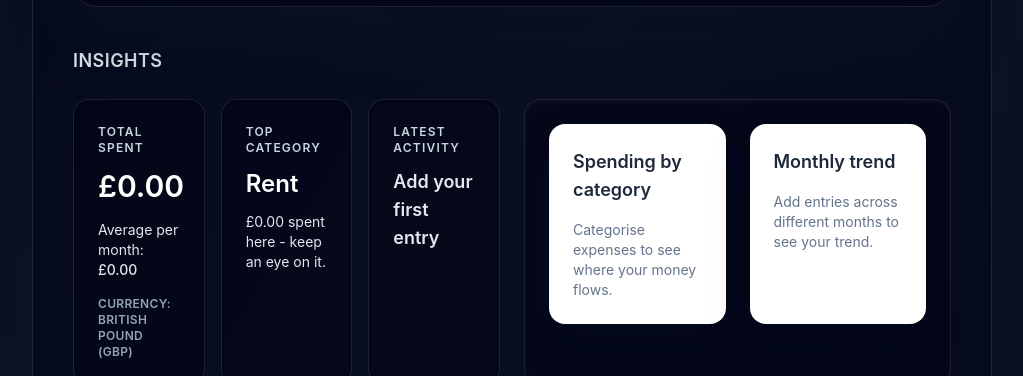
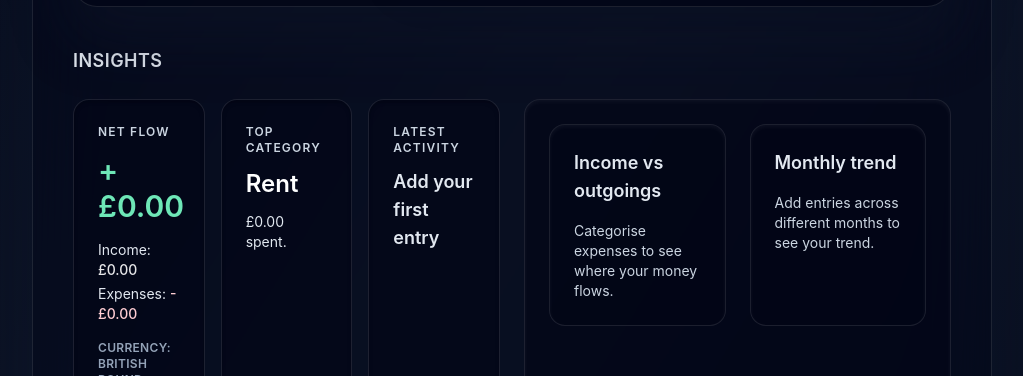
Before and after one commit to HecticMike/money-map, a React (Vite) app: page / in a window 1280 px wide. Shown: the part 840-1216 px from the top of the page, without its empty margins (128-1151 px from the left). Built offline with nearby package versions, Linux system fonts and the light colour scheme; no server answers.

Commit message:
Add income sources

```diff
--- a/src/App.tsx
+++ b/src/App.tsx
@@ -12,7 +12,7 @@ import { downloadExpensesFromDrive, uploadExpensesToDrive } from "./utils/google
 import { useCurrency, CURRENCY_SELECT_OPTIONS, type SupportedCurrency } from "./hooks/useCurrency";
 
 export const App: React.FC = () => {
-  const { expenses, stats, addExpense, updateExpense, deleteExpense, replaceExpenses } = useExpenses();
+  const { expenses, stats, incomeTotal, expenseTotal, addExpense, updateExpense, deleteExpense, replaceExpenses } = useExpenses();
   const drive = useDriveContext();
   const [editingExpense, setEditingExpense] = useState<Expense | null>(null);
   const [message, setMessage] = useState<string | null>(null);
@@ -212,7 +212,7 @@ export const App: React.FC = () => {
           <section id="insights" className="flex flex-col gap-6">
             <h2 className="text-lg font-semibold tracking-wide text-slate-200 uppercase">Insights</h2>
             <div className="grid gap-6 lg:grid-cols-2">
-              <SummaryGrid stats={stats} expenses={expenses} formatAmount={format} currencyLabel={currencyLabel} />
+              <SummaryGrid stats={stats} expenses={expenses} formatAmount={format} currencyLabel={currencyLabel} incomeTotal={incomeTotal} expenseTotal={expenseTotal} />
               <div className="rounded-2xl border border-white/10 bg-slate-950/60 p-6 shadow-inner shadow-white/5">
                 <SpendingCharts stats={stats} formatAmount={format} />
               </div>
--- a/src/components/ExpenseCard.tsx
+++ b/src/components/ExpenseCard.tsx
@@ -11,6 +11,8 @@ interface ExpenseCardProps {
 export const ExpenseCard: React.FC<ExpenseCardProps> = ({ expense, onEdit, onDelete, formatAmount }) => {
   const categoryMeta = CATEGORY_META[expense.category];
   const formattedDate = format(new Date(expense.date), "MMM d, yyyy");
+  const isIncome = categoryMeta.type === "income";
+  const amountDisplay = `${isIncome ? "+" : "-"}${formatAmount(expense.amount)}`;
 
   return (
     <article
@@ -19,7 +21,7 @@ export const ExpenseCard: React.FC<ExpenseCardProps> = ({ expense, onEdit, onDel
     >
       <div className="flex flex-1 flex-col gap-1">
         <div className="flex items-center justify-between gap-3">
-          <span className="text-lg font-semibold text-white">{formatAmount(expense.amount)}</span>
+          <span className="text-lg font-semibold text-white">{amountDisplay}</span>
           <span
             className="inline-flex items-center rounded-lg bg-slate-900/60 px-3 py-1 text-xs font-semibold uppercase tracking-wide"
             style={{ color: categoryMeta.color }}
--- a/src/components/ExpenseForm.tsx
+++ b/src/components/ExpenseForm.tsx
@@ -1,7 +1,7 @@
 import { useEffect } from "react";
 import { useForm } from "react-hook-form";
 import { formatISO } from "date-fns";
-import { CATEGORY_META, type Expense, type ExpenseDraft } from "../types";
+import { CATEGORY_META, INCOME_CATEGORIES, type Expense, type ExpenseDraft } from "../types";
 
 interface ExpenseFormValues {
   amount: number | string;
@@ -19,6 +19,10 @@ interface ExpenseFormProps {
 }
 
 const DEFAULT_CATEGORY: ExpenseDraft["category"] = "living_home_groceries";
+const expenseOptions = (Object.entries(CATEGORY_META) as Array<[ExpenseDraft["category"], (typeof CATEGORY_META)[ExpenseDraft["category"]]]>).filter(
+  ([, meta]) => meta.type === "expense"
+);
+const incomeOptions = INCOME_CATEGORIES.map((key) => [key, CATEGORY_META[key]] as const);
 
 const toFormValues = (expense?: Expense | null): ExpenseFormValues => {
   if (expense == null) {
@@ -107,11 +111,20 @@ export const ExpenseForm: React.FC<ExpenseFormProps> = ({
             {...register("category", { required: true })}
             className="w-full rounded-xl border border-white/10 bg-slate-900/60 px-4 py-3 text-base text-slate-200 shadow-sm focus:border-sky-400 focus:outline-none focus:ring-2 focus:ring-sky-400/30"
           >
-            {Object.entries(CATEGORY_META).map(([key, meta]) => (
-              <option key={key} value={key}>
-                {meta.label}
-              </option>
-            ))}
+            <optgroup label="Income">
+              {incomeOptions.map(([key, meta]) => (
+                <option key={key} value={key}>
+                  {meta.label}
+                </option>
+              ))}
+            </optgroup>
+            <optgroup label="Expenses">
+              {expenseOptions.map(([key, meta]) => (
+                <option key={key} value={key}>
+                  {meta.label}
+                </option>
+              ))}
+            </optgroup>
           </select>
         </label>
       </div>
--- a/src/components/SpendingCharts.tsx
+++ b/src/components/SpendingCharts.tsx
@@ -40,7 +40,7 @@ export const SpendingCharts: React.FC<SpendingChartsProps> = ({ stats, formatAmo
       labels,
       datasets: [
         {
-          label: 'Spending by category',
+          label: 'Income vs outgoings',
           data,
           backgroundColor: colors,
           borderWidth: 2,
@@ -126,26 +126,26 @@ export const SpendingCharts: React.FC<SpendingChartsProps> = ({ stats, formatAmo
 
   return (
     <div className="grid gap-6 lg:grid-cols-2">
-      <div className="rounded-2xl bg-white p-6 shadow-card">
-        <h3 className="text-lg font-semibold text-slate-800">Spending by category</h3>
+      <div className="rounded-2xl border border-white/10 bg-slate-950/60 p-6 shadow-inner shadow-white/5">
+        <h3 className="text-lg font-semibold text-slate-200">Income vs outgoings</h3>
         {categoryChartData.labels.length > 0 ? (
           <div className="mt-6">
             <Doughnut data={categoryChartData} options={categoryChartOptions} />
           </div>
         ) : (
-          <p className="mt-4 text-sm text-slate-500">
+          <p className="mt-4 text-sm text-slate-300">
             Categorise expenses to see where your money flows.
           </p>
         )}
       </div>
-      <div className="rounded-2xl bg-white p-6 shadow-card">
-        <h3 className="text-lg font-semibold text-slate-800">Monthly trend</h3>
+      <div className="rounded-2xl border border-white/10 bg-slate-950/60 p-6 shadow-inner shadow-white/5">
+        <h3 className="text-lg font-semibold text-slate-200">Monthly trend</h3>
         {trendChartData.labels.length > 1 ? (
           <div className="mt-6 h-72">
             <Line data={trendChartData} options={trendChartOptions} />
           </div>
         ) : (
-          <p className="mt-4 text-sm text-slate-500">
+          <p className="mt-4 text-sm text-slate-300">
             Add entries across different months to see your trend.
           </p>
         )}
--- a/src/components/SummaryGrid.tsx
+++ b/src/components/SummaryGrid.tsx
@@ -6,11 +6,22 @@ interface SummaryGridProps {
   expenses: Expense[];
   formatAmount: (value: number) => string;
   currencyLabel: string;
+  incomeTotal: number;
+  expenseTotal: number;
 }
 
-export const SummaryGrid: React.FC<SummaryGridProps> = ({ stats, expenses, formatAmount, currencyLabel }) => {
-  const monthsCount = new Set(stats.monthlyTotals.map((item) => item.month)).size || 1;
-  const averagePerMonth = stats.total / monthsCount;
+export const SummaryGrid: React.FC<SummaryGridProps> = ({
+  stats,
+  expenses,
+  formatAmount,
+  currencyLabel,
+  incomeTotal,
+  expenseTotal
+}) => {
+  const netFlow = incomeTotal - expenseTotal;
+  const netClass = netFlow >= 0 ? "text-emerald-300" : "text-rose-300";
+  const netPrefix = netFlow >= 0 ? "+" : "-";
+  const netAmount = Math.abs(netFlow);
 
   const [topCategoryKey, topCategoryValue] =
     (Object.entries(stats.byCategory)
@@ -23,10 +34,13 @@ export const SummaryGrid: React.FC<SummaryGridProps> = ({ stats, expenses, forma
   return (
     <div className="grid gap-4 md:grid-cols-3">
       <div className="rounded-2xl border border-white/10 bg-slate-950/60 p-6 shadow-inner shadow-black/20">
-        <p className="text-xs font-semibold uppercase tracking-widest text-slate-300">Total spent</p>
-        <p className="mt-3 text-3xl font-semibold text-white">{formatAmount(stats.total)}</p>
+        <p className="text-xs font-semibold uppercase tracking-widest text-slate-300">Net flow</p>
+        <p className={`mt-3 text-3xl font-semibold ${netClass}`}>{`${netPrefix}${formatAmount(netAmount)}`}</p>
         <p className="mt-4 text-sm text-slate-200">
-          Average per month: <span className="font-medium text-white/90">{formatAmount(averagePerMonth)}</span>
+          Income: <span className="font-medium text-white/90">{formatAmount(incomeTotal)}</span>
+        </p>
+        <p className="mt-1 text-sm text-slate-200">
+          Expenses: <span className="font-medium text-rose-200">-{formatAmount(expenseTotal)}</span>
         </p>
         <p className="mt-4 text-xs font-semibold uppercase tracking-wide text-slate-400">
           Currency: {currencyLabel}
@@ -36,7 +50,7 @@ export const SummaryGrid: React.FC<SummaryGridProps> = ({ stats, expenses, forma
         <p className="text-xs font-semibold uppercase tracking-widest text-slate-300">Top category</p>
         <p className="mt-3 text-2xl font-semibold text-white">{topCategoryMeta.label}</p>
         <p className="mt-3 text-sm text-slate-200">
-          {formatAmount(topCategoryValue)} spent here - keep an eye on it.
+          {formatAmount(topCategoryValue)} {CATEGORY_META[topCategoryKey].type === "income" ? "received" : "spent"}.
         </p>
       </div>
       <div className="rounded-2xl border border-white/10 bg-slate-950/60 p-6 shadow-inner shadow-black/20">
--- a/src/hooks/useExpenses.ts
+++ b/src/hooks/useExpenses.ts
@@ -1,15 +1,16 @@
-import { useCallback, useEffect, useMemo, useState } from 'react';
-import { formatISO, parseISO, startOfMonth } from 'date-fns';
-import { CATEGORY_META, type Expense, type ExpenseDraft, type ExpenseStats } from '../types';
-import { readExpensesFromStorage, writeExpensesToStorage } from '../utils/storage';
+import { useCallback, useEffect, useMemo, useState } from "react";
+import { formatISO, parseISO, startOfMonth } from "date-fns";
+import { CATEGORY_META, INCOME_CATEGORIES, type Expense, type ExpenseDraft, type ExpenseStats } from "../types";
+import { readExpensesFromStorage, writeExpensesToStorage } from "../utils/storage";
 
 const createExpense = (draft: ExpenseDraft): Expense => {
   const timestamp = draft.date ?? new Date().toISOString();
-  const base = typeof timestamp === 'string' ? timestamp : new Date(timestamp).toISOString();
+  const base = typeof timestamp === "string" ? timestamp : new Date(timestamp).toISOString();
   return {
-    id: typeof crypto !== 'undefined' && typeof crypto.randomUUID === 'function'
-      ? crypto.randomUUID()
-      : Math.random().toString(36).slice(2),
+    id:
+      typeof crypto !== "undefined" && typeof crypto.randomUUID === "function"
+        ? crypto.randomUUID()
+        : Math.random().toString(36).slice(2),
     amount: Number(draft.amount),
     category: draft.category,
     date: base,
@@ -57,7 +58,8 @@ export const useExpenses = () => {
               amount: updates.amount != null ? Number(updates.amount) : expense.amount,
               updatedAt: new Date().toISOString()
             }
-          : expense);
+          : expense
+      );
       return next.sort((a, b) => (a.date < b.date ? 1 : -1));
     });
   }, []);
@@ -96,14 +98,32 @@ export const useExpenses = () => {
 
     return {
       total,
-      byCategory: byCategory as ExpenseStats['byCategory'],
+      byCategory: byCategory as ExpenseStats["byCategory"],
       monthlyTotals
     };
   }, [expenses]);
 
+  const incomeTotal = useMemo(
+    () =>
+      expenses.reduce((sum, entry) => {
+        return INCOME_CATEGORIES.includes(entry.category) ? sum + entry.amount : sum;
+      }, 0),
+    [expenses]
+  );
+
+  const expenseTotal = useMemo(
+    () =>
+      expenses.reduce((sum, entry) => {
+        return INCOME_CATEGORIES.includes(entry.category) ? sum : sum + entry.amount;
+      }, 0),
+    [expenses]
+  );
+
   return {
     expenses,
     stats,
+    incomeTotal,
+    expenseTotal,
     addExpense,
     updateExpense,
     deleteExpense,
--- a/src/types.ts
+++ b/src/types.ts
@@ -19,6 +19,8 @@ export type ExpenseCategory =
   | 'leisure_lifestyle_entertainment'
   | 'leisure_lifestyle_travel_holidays'
   | 'leisure_lifestyle_subscriptions'
+  | 'income_salary'
+  | 'income_other'
   | 'other';
 
 export interface Expense {
@@ -46,27 +48,31 @@ export interface ExpenseStats {
 
 export const CATEGORY_META: Record<
   ExpenseCategory,
-    { label: string; color: string }
-  > = {
-    living_home_rent: { label: 'Rent', color: '#6366f1' },
-    living_home_utilities: { label: 'Utilities', color: '#facc15' },
-    living_home_groceries: { label: 'Groceries', color: '#f97316' },
-    living_home_home_garden: { label: 'Home & Garden', color: '#84cc16' },
-    mobility_transport_fuel: { label: 'Fuel', color: '#22d3ee' },
-    mobility_transport_car_maintenance: { label: 'Car Maintenance', color: '#0ea5e9' },
-    mobility_transport_car_insurance: { label: 'Car Insurance', color: '#14b8a6' },
-    mobility_transport_travel_commuting: { label: 'Travel & Commuting', color: '#38bdf8' },
-    personal_health_healthcare: { label: 'Healthcare', color: '#10b981' },
-    personal_health_personal_care: { label: 'Personal Care', color: '#f9a8d4' },
-    personal_health_fitness: { label: 'Fitness', color: '#34d399' },
-    personal_health_supplements: { label: 'Supplements', color: '#65a30d' },
-    family_education_school_fees: { label: 'School Fees', color: '#9333ea' },
-    family_education_childcare: { label: 'Childcare', color: '#c084fc' },
-    family_education_gifts_celebrations: { label: 'Gifts & Celebrations', color: '#fbbf24' },
-    leisure_lifestyle_clothing: { label: 'Clothing', color: '#f472b6' },
-    leisure_lifestyle_eating_out: { label: 'Eating Out', color: '#fb923c' },
-    leisure_lifestyle_entertainment: { label: 'Entertainment', color: '#ec4899' },
-    leisure_lifestyle_travel_holidays: { label: 'Travel & Holidays', color: '#8b5cf6' },
-    leisure_lifestyle_subscriptions: { label: 'Subscriptions', color: '#94a3b8' },
-    other: { label: 'Other', color: '#94a3b8' },
-  };
+  { label: string; color: string; type: 'income' | 'expense' }
+> = {
+  living_home_rent: { label: 'Rent', color: '#6366f1', type: 'expense' },
+  living_home_utilities: { label: 'Utilities', color: '#facc15', type: 'expense' },
+  living_home_groceries: { label: 'Groceries', color: '#f97316', type: 'expense' },
+  living_home_home_garden: { label: 'Home & Garden', color: '#84cc16', type: 'expense' },
+  mobility_transport_fuel: { label: 'Fuel', color: '#22d3ee', type: 'expense' },
+  mobility_transport_car_maintenance: { label: 'Car Maintenance', color: '#0ea5e9', type: 'expense' },
+  mobility_transport_car_insurance: { label: 'Car Insurance', color: '#14b8a6', type: 'expense' },
+  mobility_transport_travel_commuting: { label: 'Travel & Commuting', color: '#38bdf8', type: 'expense' },
+  personal_health_healthcare: { label: 'Healthcare', color: '#10b981', type: 'expense' },
+  personal_health_personal_care: { label: 'Personal Care', color: '#f9a8d4', type: 'expense' },
+  personal_health_fitness: { label: 'Fitness', color: '#34d399', type: 'expense' },
+  personal_health_supplements: { label: 'Supplements', color: '#65a30d', type: 'expense' },
+  family_education_school_fees: { label: 'School Fees', color: '#9333ea', type: 'expense' },
+  family_education_childcare: { label: 'Childcare', color: '#c084fc', type: 'expense' },
+  family_education_gifts_celebrations: { label: 'Gifts & Celebrations', color: '#fbbf24', type: 'expense' },
+  leisure_lifestyle_clothing: { label: 'Clothing', color: '#f472b6', type: 'expense' },
+  leisure_lifestyle_eating_out: { label: 'Eating Out', color: '#fb923c', type: 'expense' },
+  leisure_lifestyle_entertainment: { label: 'Entertainment', color: '#ec4899', type: 'expense' },
+  leisure_lifestyle_travel_holidays: { label: 'Travel & Holidays', color: '#8b5cf6', type: 'expense' },
+  leisure_lifestyle_subscriptions: { label: 'Subscriptions', color: '#94a3b8', type: 'expense' },
+  income_salary: { label: 'Income Â· Salary', color: '#facc15', type: 'income' },
+  income_other: { label: 'Income Â· Other', color: '#bef264', type: 'income' },
+  other: { label: 'Other', color: '#94a3b8', type: 'expense' }
+};
+
+export const INCOME_CATEGORIES: ExpenseCategory[] = ['income_salary', 'income_other'];
```
